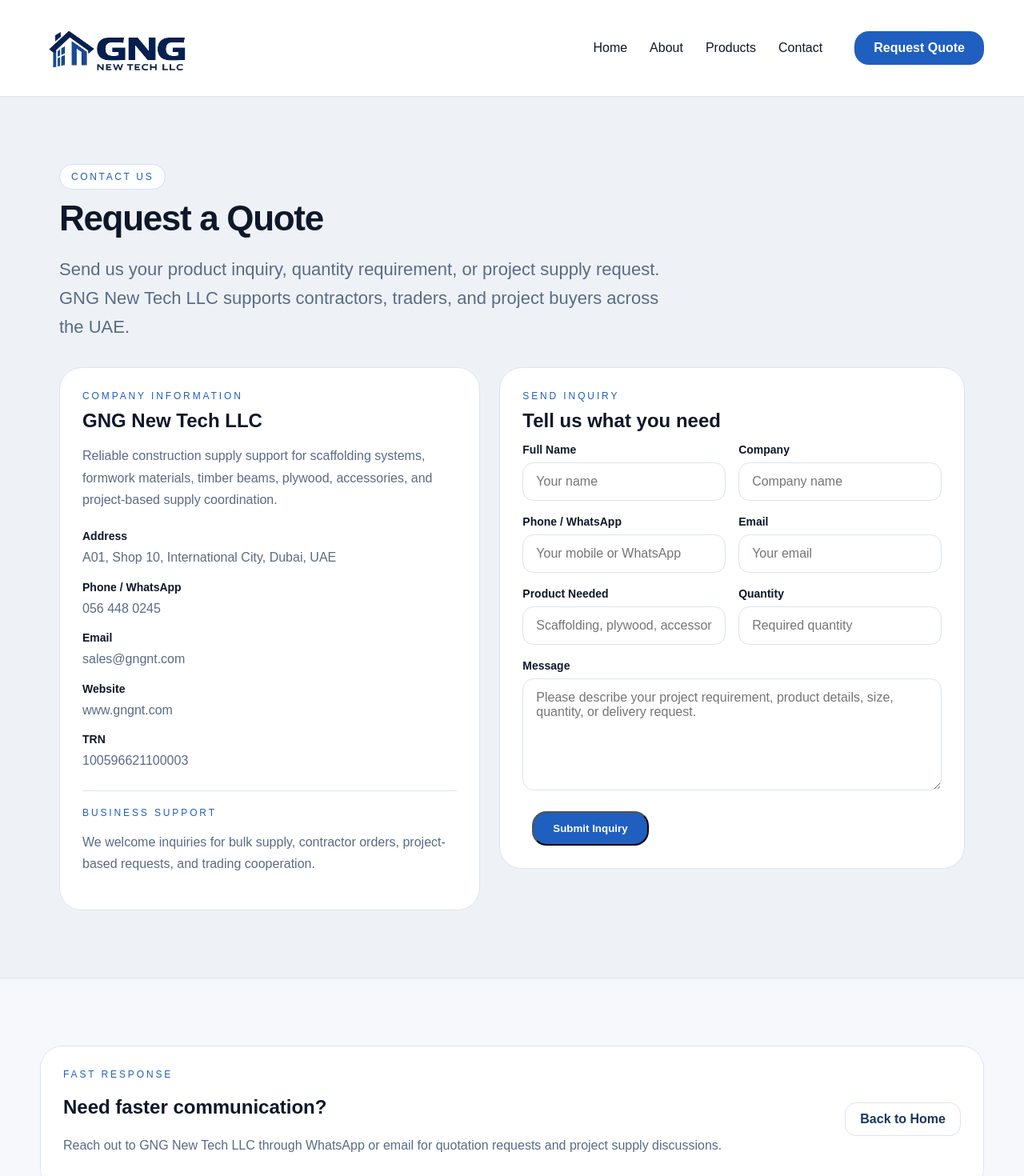
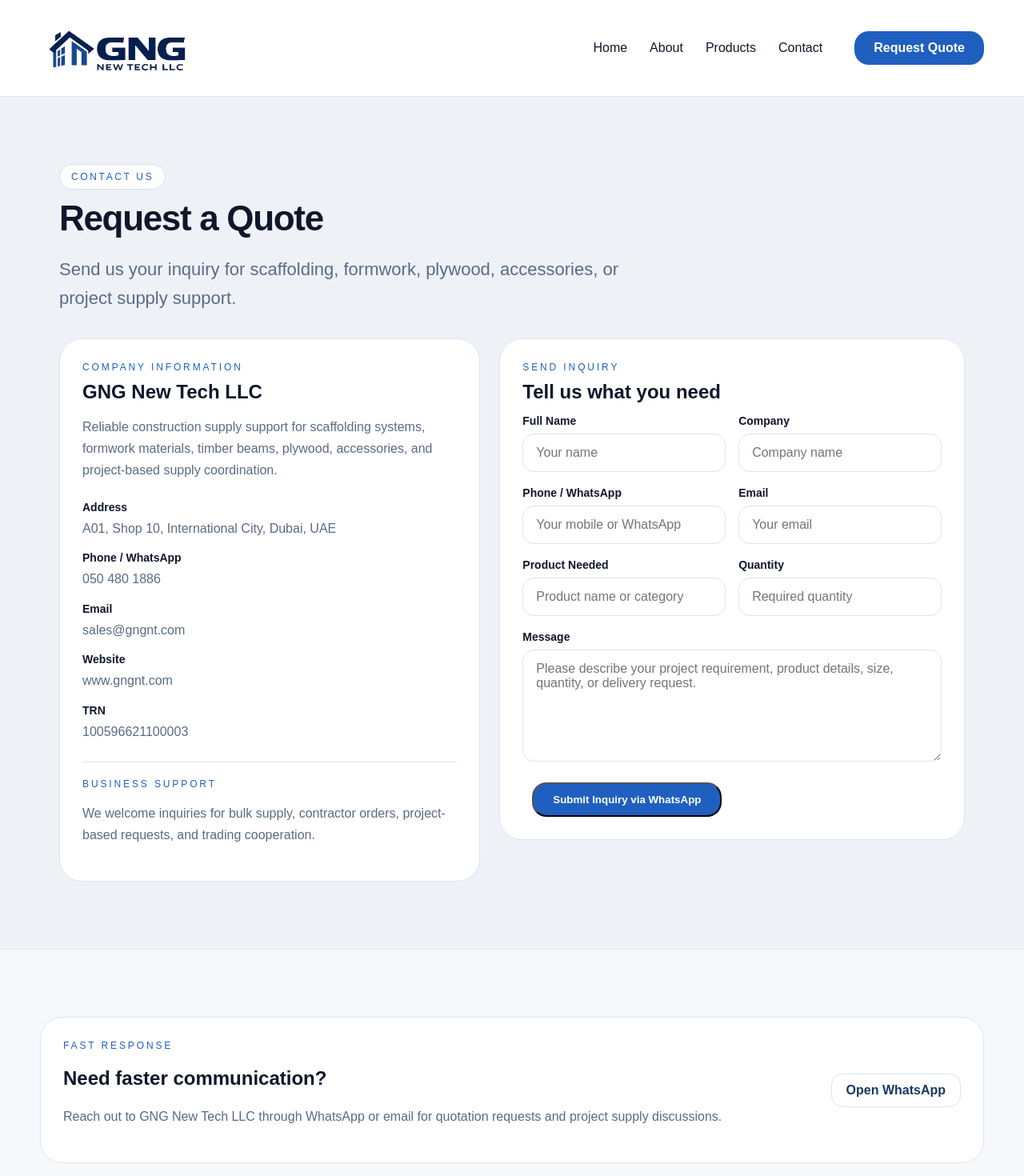
Before and after one commit to gngnewtech/gng-website-v2, a Next.js app: page /contact in a window 1280 px wide. Shown: the top 1470 px of the page at 80% size. Built offline with nearby package versions, Linux system fonts and the light colour scheme.

Commit message:
Update page.tsx

```diff
--- a/app/contact/page.tsx
+++ b/app/contact/page.tsx
@@ -1,6 +1,37 @@
+"use client";
+
 import Link from "next/link";
+import { FormEvent, useState } from "react";
 
 export default function ContactPage() {
+  const [fullName, setFullName] = useState("");
+  const [company, setCompany] = useState("");
+  const [phone, setPhone] = useState("");
+  const [email, setEmail] = useState("");
+  const [product, setProduct] = useState("");
+  const [quantity, setQuantity] = useState("");
+  const [message, setMessage] = useState("");
+
+  const handleSubmit = (e: FormEvent<HTMLFormElement>) => {
+    e.preventDefault();
+
+    const whatsappNumber = "971504801886";
+
+    const text =
+      `Hello GNG New Tech LLC,%0A%0A` +
+      `I would like to send an inquiry.%0A%0A` +
+      `Full Name: ${fullName || "-"}%0A` +
+      `Company: ${company || "-"}%0A` +
+      `Phone / WhatsApp: ${phone || "-"}%0A` +
+      `Email: ${email || "-"}%0A` +
+      `Product Needed: ${product || "-"}%0A` +
+      `Quantity: ${quantity || "-"}%0A` +
+      `Message: ${message || "-"}`;
+
+    const whatsappUrl = `https://wa.me/${whatsappNumber}?text=${text}`;
+    window.open(whatsappUrl, "_blank");
+  };
+
   return (
     <main>
       <section className="section">
@@ -9,9 +40,8 @@
             <div className="badge">CONTACT US</div>
             <h1>Request a Quote</h1>
             <p className="section-lead">
-              Send us your product inquiry, quantity requirement, or project
-              supply request. GNG New Tech LLC supports contractors, traders,
-              and project buyers across the UAE.
+              Send us your inquiry for scaffolding, formwork, plywood,
+              accessories, or project supply support.
             </p>
           </div>
 
@@ -33,7 +63,7 @@
 
                 <div className="contact-info-item">
                   <strong>Phone / WhatsApp</strong>
-                  <span>056 448 0245</span>
+                  <span>050 480 1886</span>
                 </div>
 
                 <div className="contact-info-item">
@@ -65,11 +95,17 @@
               <div className="mini-title">SEND INQUIRY</div>
               <h2>Tell us what you need</h2>
 
-              <form className="contact-form">
+              <form className="contact-form" onSubmit={handleSubmit}>
                 <div className="form-row">
                   <div className="form-field">
                     <label htmlFor="name">Full Name</label>
-                    <input id="name" type="text" placeholder="Your name" />
+                    <input
+                      id="name"
+                      type="text"
+                      placeholder="Your name"
+                      value={fullName}
+                      onChange={(e) => setFullName(e.target.value)}
+                    />
                   </div>
 
                   <div className="form-field">
@@ -78,6 +114,8 @@
                       id="company"
                       type="text"
                       placeholder="Company name"
+                      value={company}
+                      onChange={(e) => setCompany(e.target.value)}
                     />
                   </div>
                 </div>
@@ -89,12 +127,20 @@
                       id="phone"
                       type="text"
                       placeholder="Your mobile or WhatsApp"
+                      value={phone}
+                      onChange={(e) => setPhone(e.target.value)}
                     />
                   </div>
 
                   <div className="form-field">
                     <label htmlFor="email">Email</label>
-                    <input id="email" type="email" placeholder="Your email" />
+                    <input
+                      id="email"
+                      type="email"
+                      placeholder="Your email"
+                      value={email}
+                      onChange={(e) => setEmail(e.target.value)}
+                    />
                   </div>
                 </div>
 
@@ -104,7 +150,9 @@
                     <input
                       id="product"
                       type="text"
-                      placeholder="Scaffolding, plywood, accessories, etc."
+                      placeholder="Product name or category"
+                      value={product}
+                      onChange={(e) => setProduct(e.target.value)}
                     />
                   </div>
 
@@ -114,6 +162,8 @@
                       id="quantity"
                       type="text"
                       placeholder="Required quantity"
+                      value={quantity}
+                      onChange={(e) => setQuantity(e.target.value)}
                     />
                   </div>
                 </div>
@@ -125,13 +175,15 @@
                       id="message"
                       placeholder="Please describe your project requirement, product details, size, quantity, or delivery request."
                       rows={6}
+                      value={message}
+                      onChange={(e) => setMessage(e.target.value)}
                     />
                   </div>
                 </div>
 
                 <div className="form-actions">
                   <button type="submit" className="cta">
-                    Submit Inquiry
+                    Submit Inquiry via WhatsApp
                   </button>
                 </div>
               </form>
@@ -152,9 +204,14 @@
           </div>
 
           <div className="cta-actions">
-            <Link href="/" className="secondary-btn">
-              Back to Home
-            </Link>
+            <a
+              href="https://wa.me/971504801886"
+              target="_blank"
+              rel="noreferrer"
+              className="secondary-btn"
+            >
+              Open WhatsApp
+            </a>
           </div>
         </div>
       </section>
```
